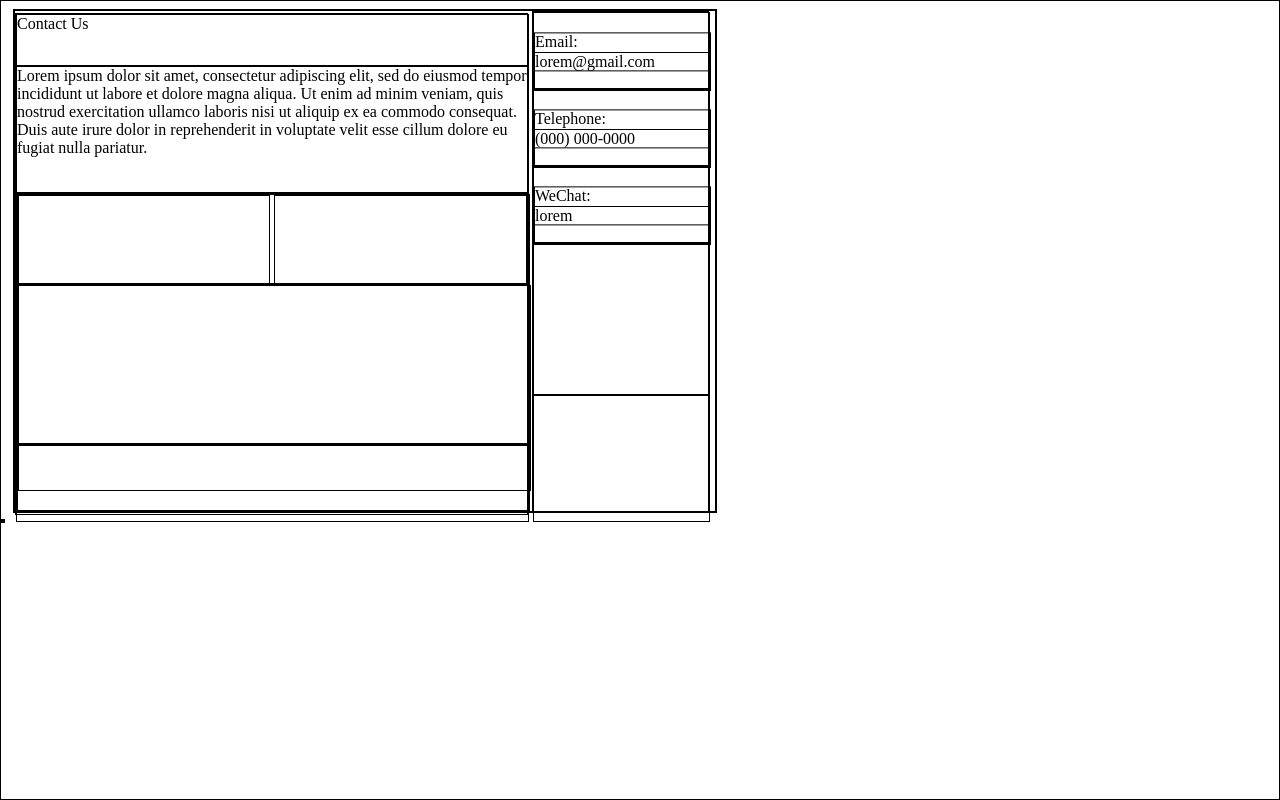
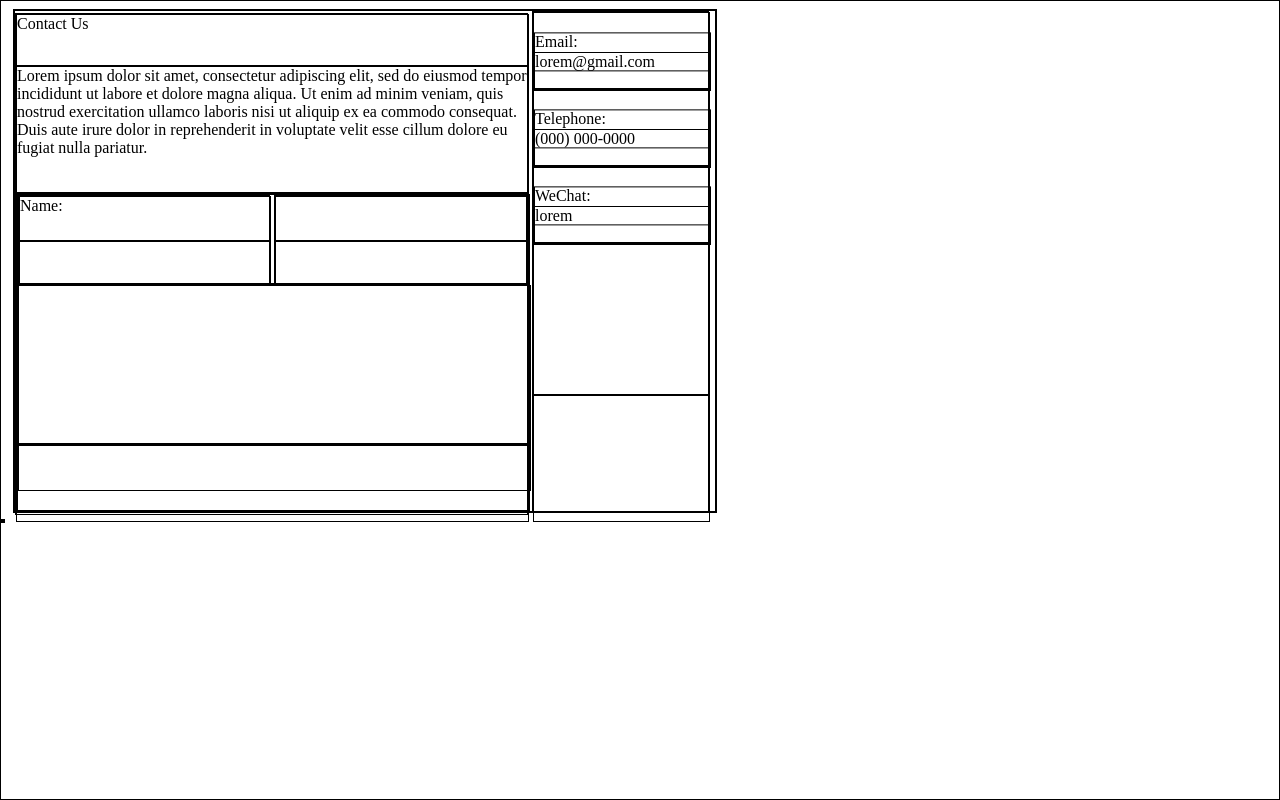
Before and after one commit to kaleongkong/flowerShop, a plain HTML site: page contactUs/contactUs.html in a window 1280 px wide. Drawn offline with Linux system fonts and the light colour scheme.

Commit message:
contactus

```diff
--- a/contactUs/contactUs.css
+++ b/contactUs/contactUs.css
@@ -94,6 +94,16 @@
   display: inline-block;*/
 }
 
+.div1InputTitle {
+  width:100%;
+  height: 49%;
+}
+
+.div1TextArea {
+  width:100%;
+  height: 49%;
+}
+
 .emailUsEmailInput {
   width: 49%;
   height: 100%;
--- a/contactUs/contactUs.html
+++ b/contactUs/contactUs.html
@@ -10,8 +10,17 @@
     <div class='emailUsEmailSection'>
       <div class='emailUsEmailDiv1'>
         <div class='emailUsNameInput'>
+          <div class='div1InputTitle'>
+            Name:
+          </div>
+          <div class='div1TextArea'>
+          </div>
         </div>
         <div class='emailUsEmailInput'>
+          <div class='div1InputTitle'>
+          </div>
+          <div class='div1TextArea'>
+          </div>
         </div>
       </div>
       <div class='emailUsEmailDiv2'>
```
